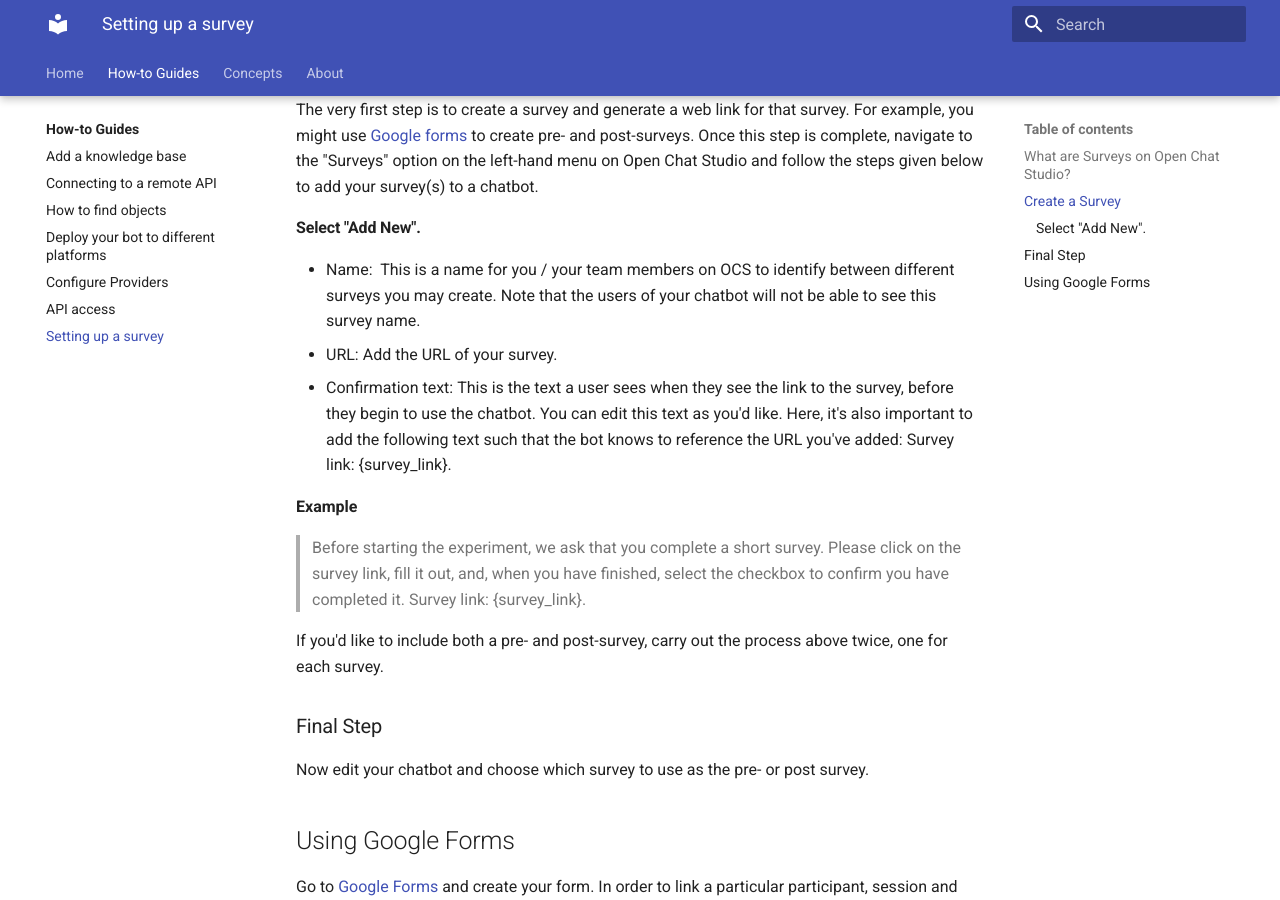
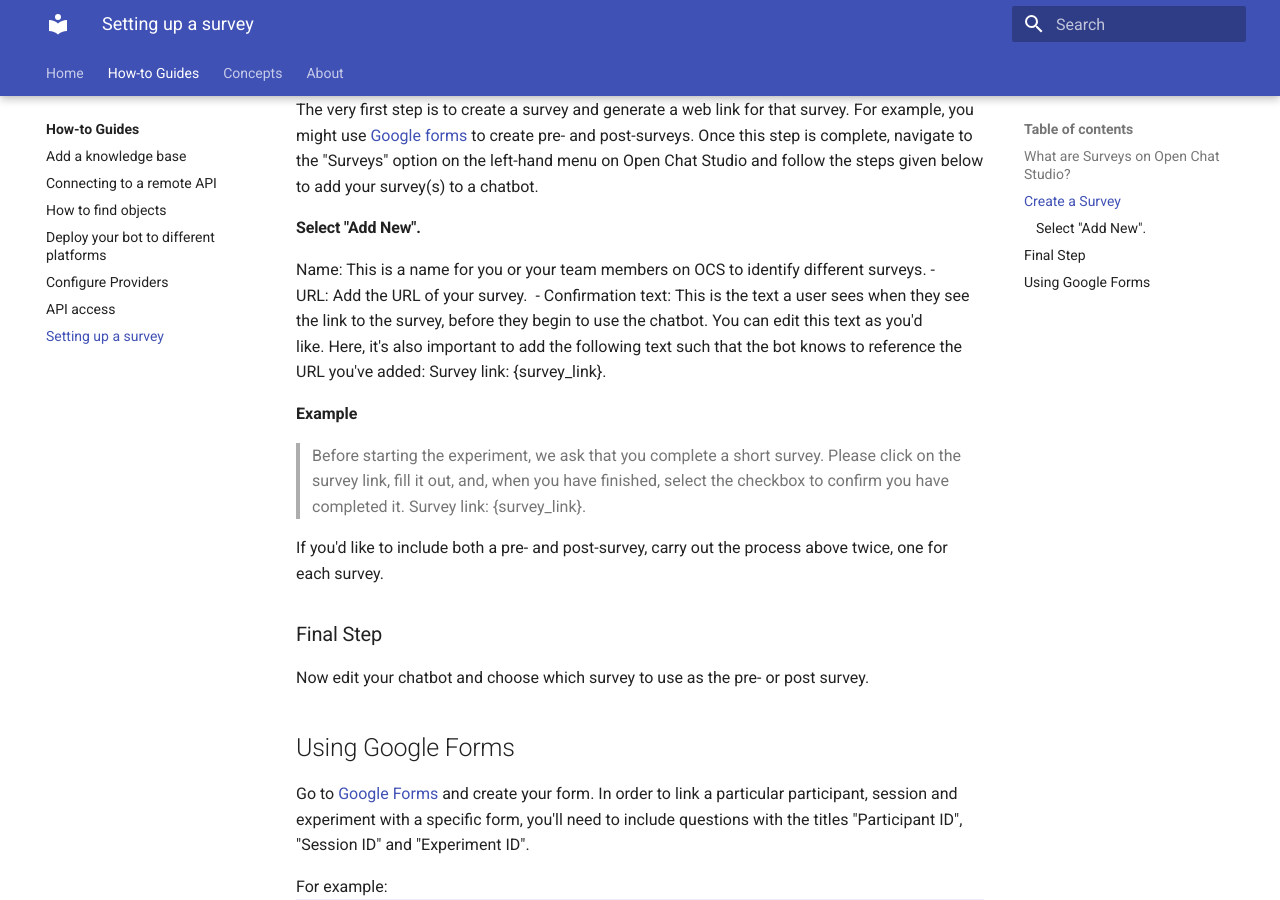
Before and after one commit to dimagi/open-chat-studio-docs, an MkDocs documentation site: the page built from docs/how-to/setting_up_a_survey.md, in a window 1280 px wide and 900 px high, scrolled down 1705 px. Built offline with MkDocs 1.6.1 and Material for MkDocs 9.7.7, drawn with Linux system fonts in a browser that asks for light colours.

Commit message:
Update docs/how-to/setting_up_a_survey.md
Co-authored-by: github-actions[bot] <41898282+github-actions[bot]@users.noreply.github.com>

```diff
--- a/docs/how-to/setting_up_a_survey.md
+++ b/docs/how-to/setting_up_a_survey.md
@@ -25,7 +25,7 @@ The very first step is to create a survey and generate a web link for that surve
 
 #### Select "Add New".
 
-- Name:  This is a name for you / your team members on OCS to identify between different surveys you may create. Note that the users of your chatbot will not be able to see this survey name.
+Name: This is a name for you or your team members on OCS to identify different surveys.
 - URL: Add the URL of your survey.
 - Confirmation text: This is the text a user sees when they see the link to the survey, before they begin to use the chatbot. You can edit this text as you'd like. Here, it's also important to add the following text such that the bot knows to reference the URL you've added: Survey link: {survey_link}.
 
```
